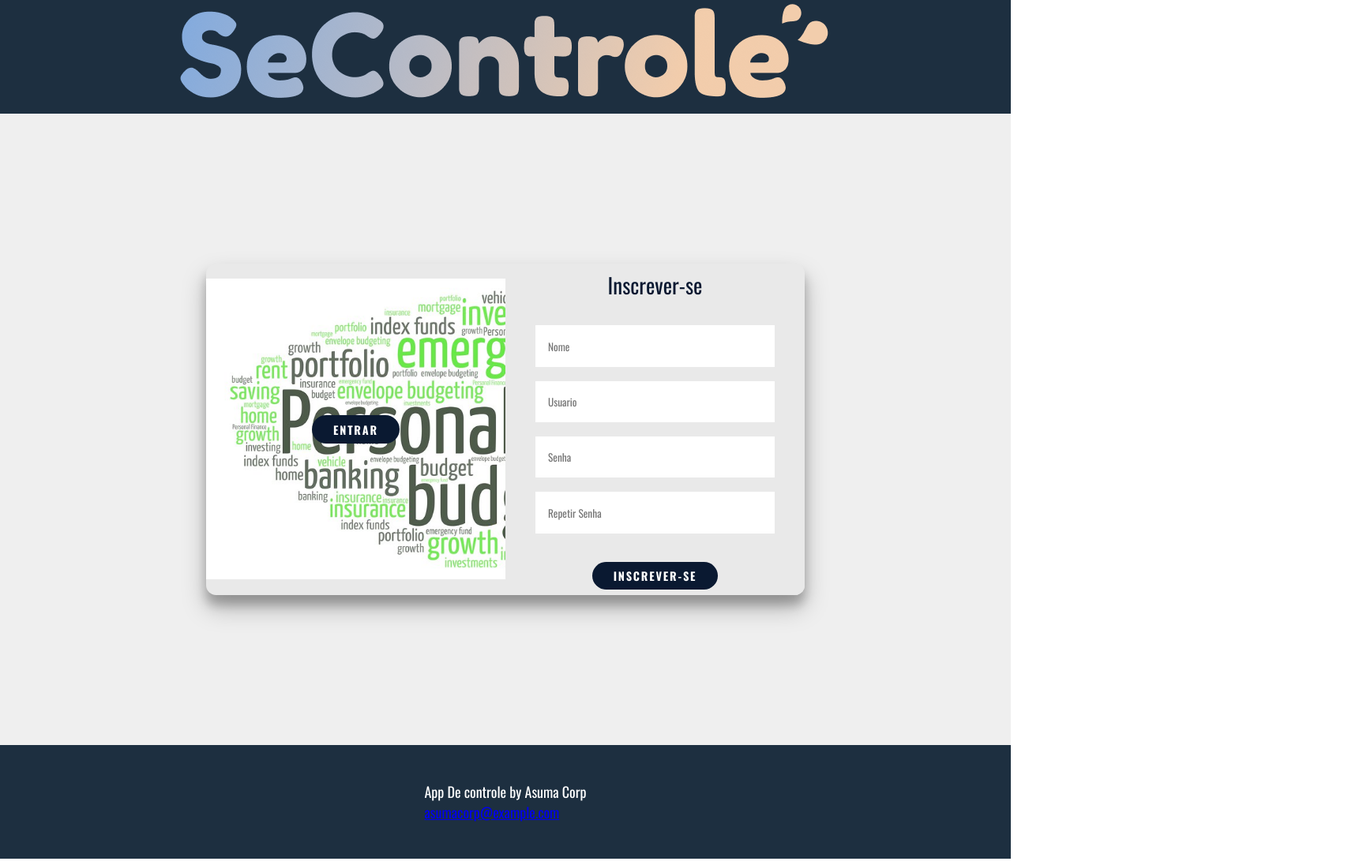
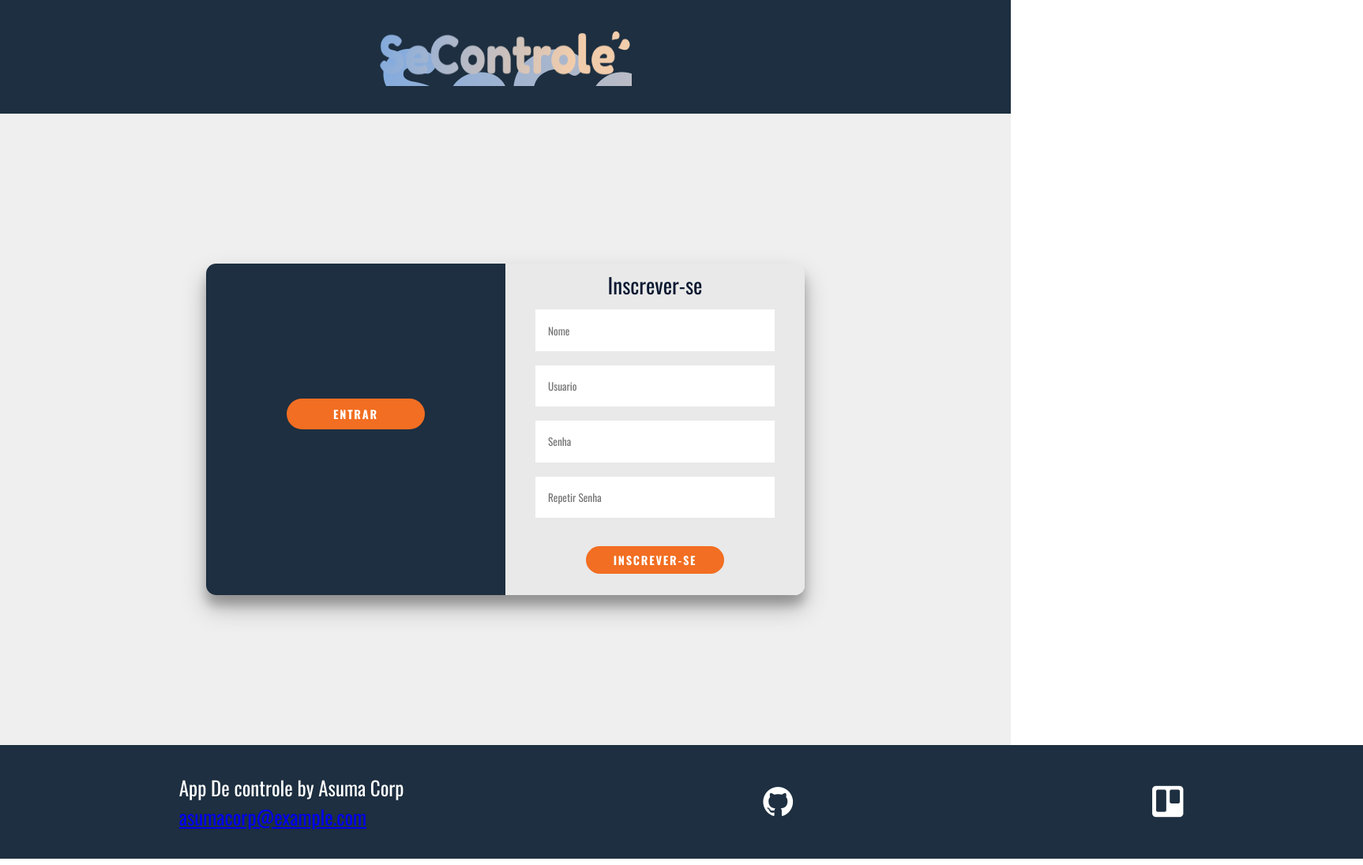
Before and after one commit to bonettdreans/Desafio_Neon, a plain HTML site: page MeuExtrato/index.html in a window 1280 px wide. Shown: the whole page at 79% size, 1726 px wide, since content can reach past the window. Drawn offline with nearby package versions, Linux system fonts and the light colour scheme.

Commit message:
layout adjustments

```diff
--- a/MeuExtrato/index.html
+++ b/MeuExtrato/index.html
@@ -6,14 +6,16 @@
     <meta name="viewport" content="width=device-width, initial-scale=1.0">
     <title>Gestão Financeira Pessoal</title>
 	<link rel="stylesheet" href="style.css">
+    <link rel="stylesheet" href="https://cdn.jsdelivr.net/gh/devicons/devicon@v2.14.0/devicon.min.css">
 </head>
 <body>
 	<div>
         <nav class="navi__bar">
             <a href="./index.html">
-            <img
+            <img class="imgLogo"
                 src="./img/logo.png"
                 alt=""></a>
+
         </nav>
 	<div class="container__Principal">
 
@@ -48,7 +50,7 @@
 						<button class="btn" id="signIn">Entrar</button>
 					</div>
 						<div class="overlay__panel overlay--right">
-							<button class="btn" id="signUp">Inscrever-se</button>
+							<button class="btn btnInscrever" id="signUp">Inscrever-se</button>
 						</div>
 				</div>
 			</div>
@@ -57,6 +59,8 @@
 <footer class="container__footer">
      <p>App De controle by Asuma Corp<br>
   <a href="mailto:asumacorp@example.com">asumacorp@example.com</a></p>
+  <i class="devicon-github-original" ></i>
+  <i class="devicon-trello-plain"></i>
 </footer>
 					<script src="index.js"></script>
 
--- a/MeuExtrato/style.css
+++ b/MeuExtrato/style.css
@@ -57,14 +57,14 @@ body {
 .form__title {
 	color: #0A1931;
 	font-weight: 300;
-	margin: 0;
-	margin-bottom: 1.25rem;
+	margin: 20px;
+	margin-bottom: 0.15rem;
 }
 
 .link {
 	color: #303d52;
 	font-size: 0.9rem;
-	margin: 1.5rem 0;
+	margin: 0.5rem 0;
 	text-decoration: none;
 }
 
@@ -128,7 +128,7 @@ body {
 
 .overlay {
 	background-color: var(--lightblue);
-	background: url("./img/48357032181_349bc952cb_b.jpg");
+	background: url("./img/FundoLogin.png");
 	/* background-attachment: fixed; */
 	background-position: center;
 	background-repeat: no-repeat;
@@ -177,20 +177,24 @@ body {
 }
 
 .btn {
-	background-color: #0A1931;
+	background-color: #F26E22;
 	border-radius: 20px;
 	border:none;
   align-content: center;
   align-items: center;
 	color: #fff;
 	cursor: pointer;
+	width: 175px;
+    height: 39px;
 	font-size: 0.8rem;
 	font-weight: bold;
 	letter-spacing: 0.1rem;
 	padding: 0.4rem 1.5rem;
+	margin: 0px 0px 40px 0px;
 	text-transform: uppercase;
 	transition: transform 80ms ease-in;
 }
+
 
 .form > .btn {
 	margin-top: 1.5rem;
@@ -231,7 +235,9 @@ body {
     align-items: center;
     color: #fff;
     margin: 0;
-    font-size: 18px;
+    font-size: 25px;
+	position: absolute;
+	width: 215.7vh;
 }
 
 @keyframes show {
@@ -248,3 +254,15 @@ body {
 	}
 
 }
+.imgLogo{
+    background-image: url(../img/logo.png);
+    height: 10vh;
+    width: 40vh;
+  }
+.devicon-github-original{
+	font-size: 40px;
+	margin: 0px 0px 0px 0px;
+}
+.devicon-trello-plain{
+	font-size: 40px;
+}
--- a/MeuExtrato/styleExtrato.css
+++ b/MeuExtrato/styleExtrato.css
@@ -22,6 +22,7 @@ body{
     margin: 0;
     font-size: 37px;
 }
+
 .img__logo{
   height: 7vh;
   width: 30vh;
--- a/NovoLancamento/css/estilo.css
+++ b/NovoLancamento/css/estilo.css
@@ -20,6 +20,8 @@ body {
     top: 0px;
     background: #1D2F40;
 }
+
+
 .btn-back {
     background: transparent;
     border: none;
```
Also changed, not shown: MeuExtrato/extract.html (line endings or trailing spaces), MeuExtrato/img/FundoLogin.png (added).
